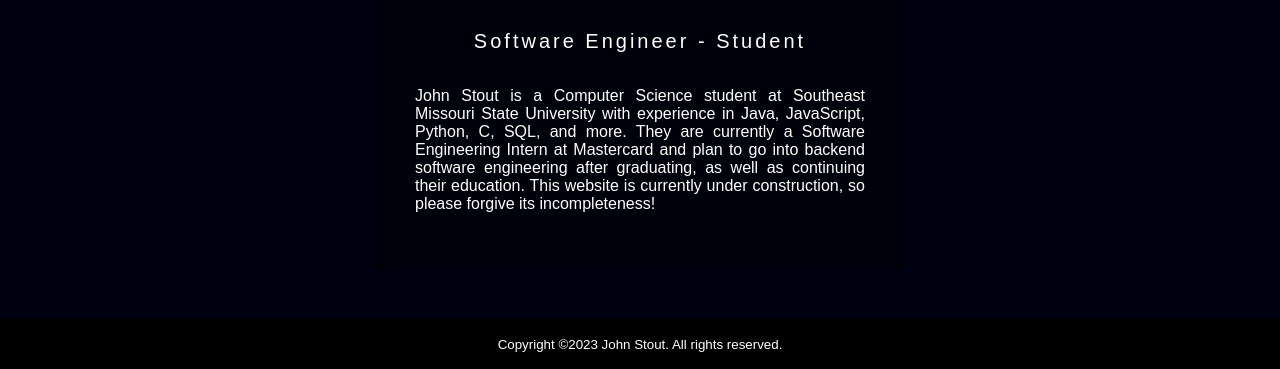
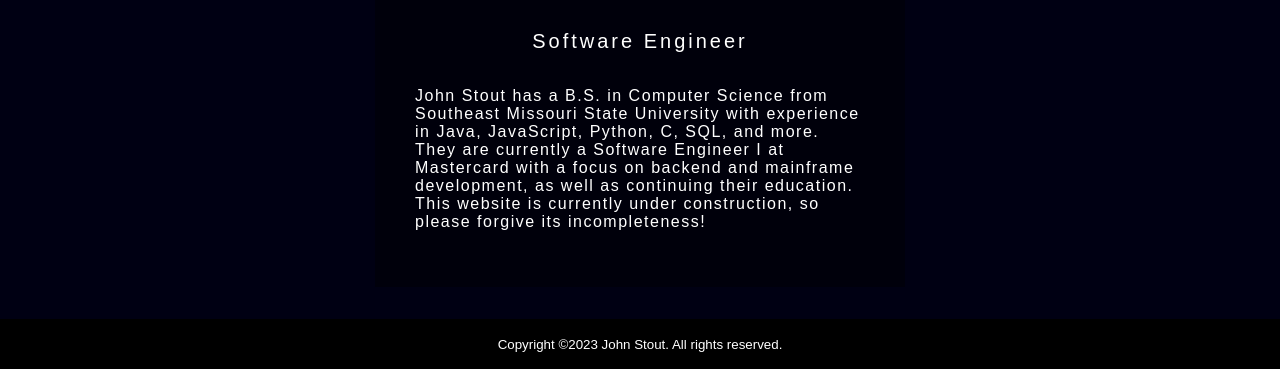
Before and after one commit to JaqStoot/website, a plain HTML site: page index.html in a window 1280 px wide. Shown: the part 431-800 px from the top of the page. Drawn offline with Linux system fonts and the light colour scheme; a web font is replaced by a local one.

Commit message:
Updated text, added project, changed letter spacing

```diff
--- a/index.html
+++ b/index.html
@@ -20,9 +20,9 @@
   <h1>
 John Stout</h1>
 <h5>
-Software Engineer - Student</h5>
+Software Engineer</h5>
 <p>
-John Stout is a Computer Science student at Southeast Missouri State University with experience in Java, JavaScript, Python, C, SQL, and more. They are currently a Software Engineering Intern at Mastercard and plan to go into backend software engineering after graduating, as well as continuing their education. This website is currently under construction, so please forgive its incompleteness!</p>
+John Stout has a B.S. in Computer Science from Southeast Missouri State University with experience in Java, JavaScript, Python, C, SQL, and more. They are currently a Software Engineer I at Mastercard with a focus on backend and mainframe development, as well as continuing their education. This website is currently under construction, so please forgive its incompleteness!</p>
 <!-- <ul>
 <li><a class="ullogo" href="https://www.facebook.com/jack.stout.7712/"><i class="fa fa-facebook-square" aria-hidden="true"></i></a></li>
 <li><a href="https://github.com/JaqStoot"><i class="fa fa-github-square" aria-hidden="true"></i></a></li>
--- a/stylesheet.css
+++ b/stylesheet.css
@@ -51,7 +51,8 @@ footer{
   font-weight: 100;
 }
 .box p{
-  text-align: justify;
+  text-align: left;
+  letter-spacing: 1.5px;
 }
 
 ul{
```
Also changed, not shown: projects.html (+1 -0 lines).
